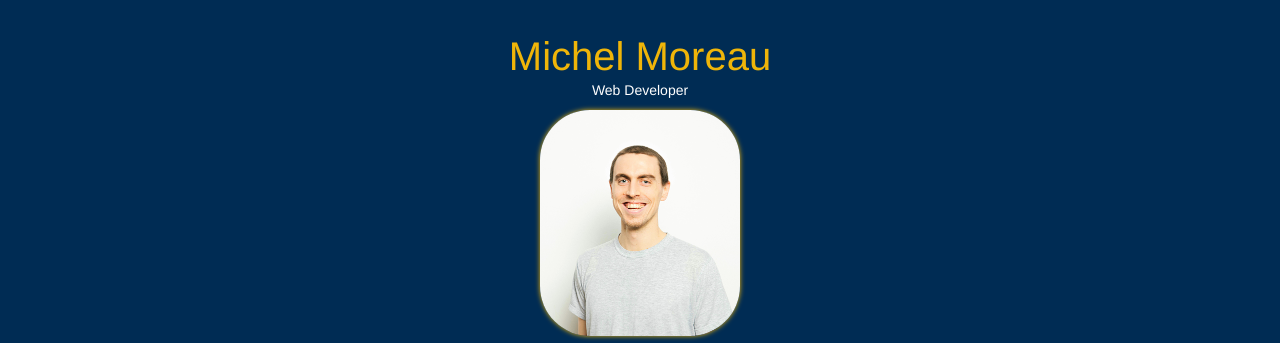
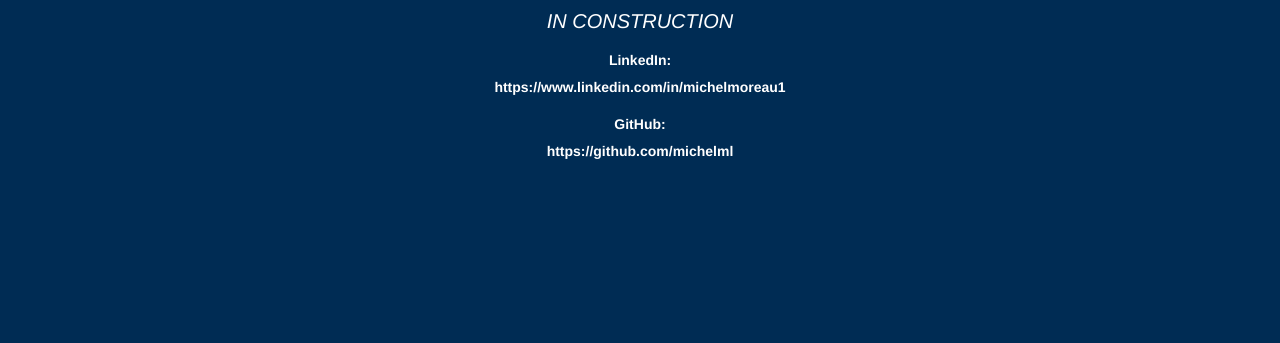
Before and after one commit to MichelML/Resume_Project2_Udacity_Nanodegree, a website: page src/index.html in a window 1280 px wide. Shown: the top 343 px of the page. Drawn offline with Linux system fonts and the light colour scheme; some packages are replaced by stand-ins of ours.

Commit message:
fix: put site in construction mode

```diff
--- a/src/css/style.css
+++ b/src/css/style.css
@@ -417,7 +417,21 @@
   }
 }
 
+#hideeverything {
+    position:fixed;
+    top:0;
+    left:0;
+    margin:0;
+    padding:0;
+    height:100%;
+    width:100%;
+    min-width:100%;
+    min-height:100%;
+    background-color:#002c54;
+}
 
-/********
- MEDIA QUERIES - END
-********/
+#hideeverything * {
+    text-align:center;
+    color:white;
+    text-decoration: none;
+}
--- a/src/index.html
+++ b/src/index.html
@@ -116,11 +116,11 @@
         }
     </script>
     <div id="hideeverything">
-        <h1>
+        <h3>
             IN CONSTRUCTION
-        </h1>
-        <h4>LinkedIn: </h4>
-        <h4>GitHub: </h4>
+        </h3>
+        <h4>LinkedIn: <a href="https://www.linkedin.com/in/michelmoreau1">https://www.linkedin.com/in/michelmoreau1</a> </h4>
+        <h4>GitHub:<a href="https://github.com/michelml">https://github.com/michelml</a> </h4>
     </div>
 </body>
 
```
Also changed, not shown: dist/css/all.min.css, dist/index.html, dist/js/body.min.js, dist/js/head.min.js, dist/mmoreauCV.json, 1 other file.
